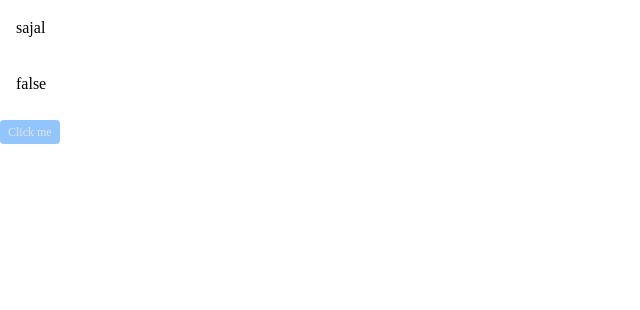
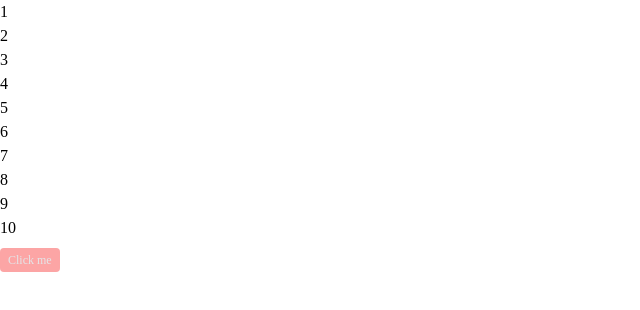
Before and after one commit to chandlerbing2517/Reacting, a React (Vite) app: page / in a window 1280 px wide. Shown: the top 310 px of the page, without its empty margins (0-640 px from the left). Built offline with nearby package versions, Linux system fonts and the light colour scheme.

Commit message:
Use State +1

```diff
--- a/src/App.jsx
+++ b/src/App.jsx
@@ -2,15 +2,15 @@ import React from 'react'
 import Card from './Components/Card'
 
 function App() {
-  const [score, setScore] = React.useState({name: "sajal", isAllowed: false});
+  const [arr, setarr] = React.useState([1,2,3,4,5,6,7,8,9,10]);
 
   return (
    <div>
-   <h1 className='p-4'>{score.name}</h1>
-   <h1 className='p-4'>{score.isAllowed.toString()}</h1>
-   <button onClick={()=>{
-    setScore({...score, isAllowed: !score.isAllowed})
-  }} className={`px-2 py-1 rounded mt-2 ${score.isAllowed ? 'bg-red-300' : 'bg-blue-300'} text-xs text-zinc-200`}>Click me</button>
+    {arr.map(item=><h1>
+          {item}
+        </h1>
+    )}
+   <button onClick={()=>setarr(()=>arr.filter((item,index)=> index!=arr.length-1))} className='px-2 py-1 rounded mt-2 bg-red-300 text-xs text-zinc-200'>Click me</button>
    </div>
 
 
```
